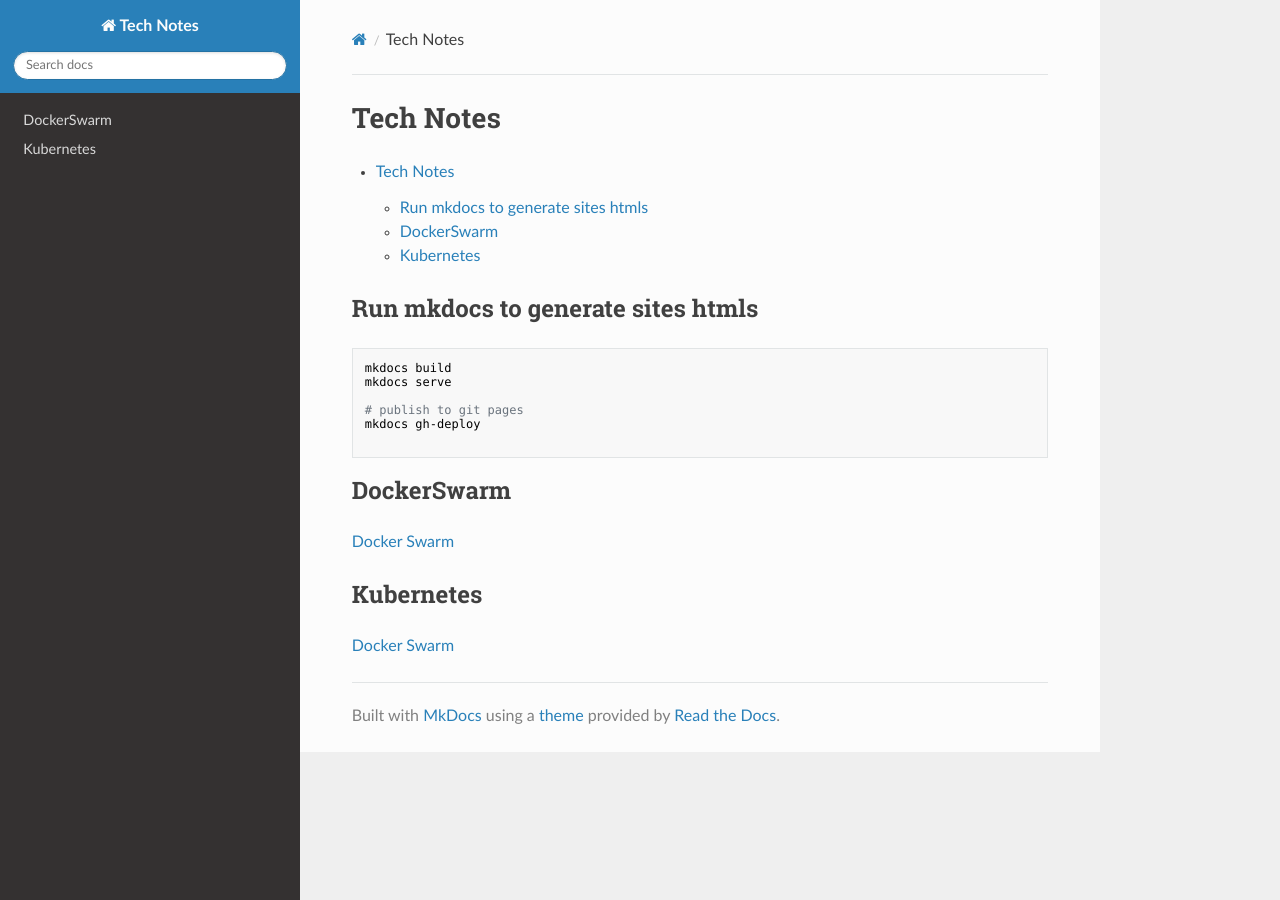
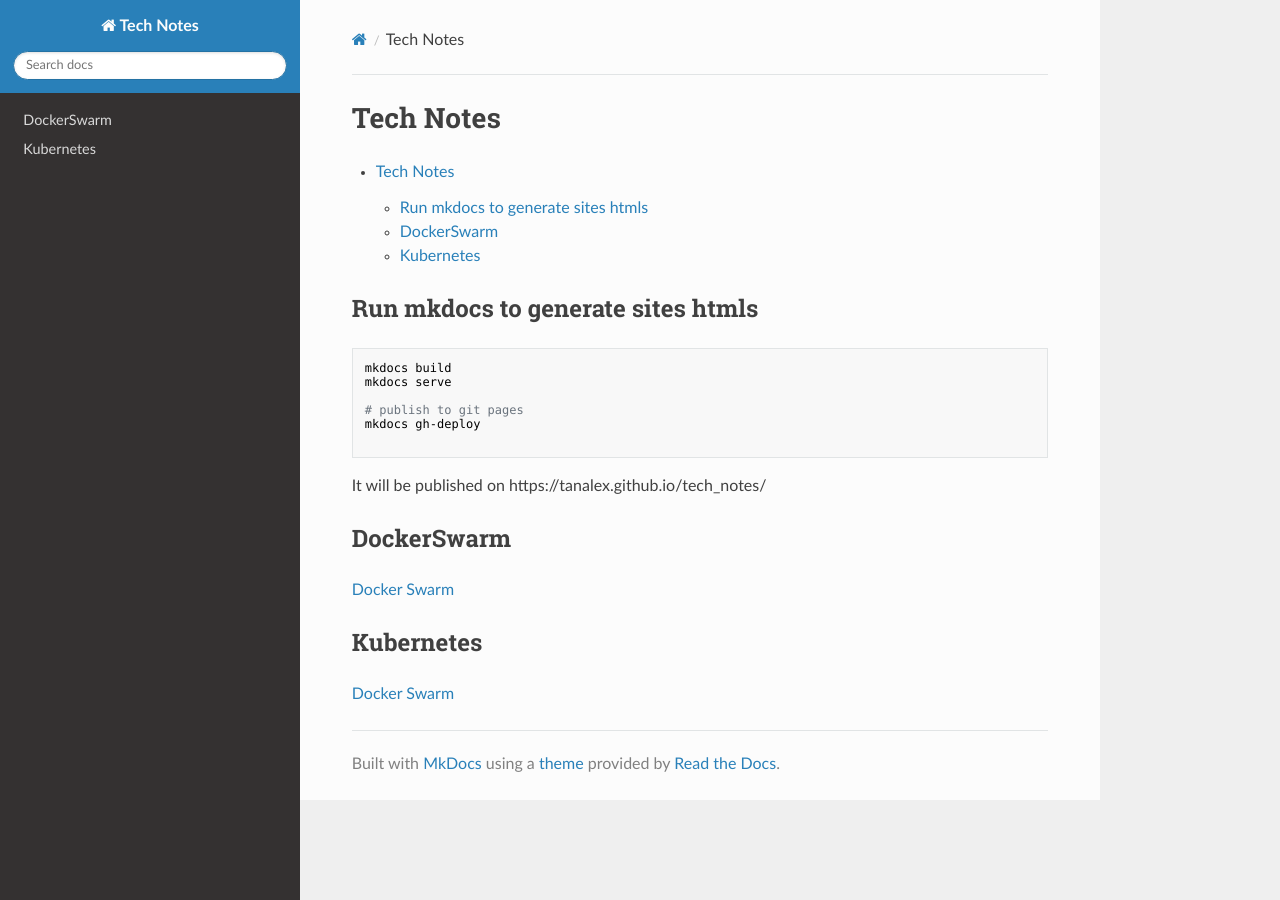
Before and after one commit to TanAlex/tech_notes, an MkDocs documentation site: the page built from docs/index.md, in a window 1280 px wide. Built offline with MkDocs 1.6.1, drawn with Linux system fonts in a browser that asks for light colours; nearby versions of some CDN libraries.

Commit message:
minor change

````diff
--- a/docs/index.md
+++ b/docs/index.md
@@ -17,6 +17,9 @@ mkdocs serve
 mkdocs gh-deploy
 
 ```
+It will be published on
+https://tanalex.github.io/tech_notes/
+
 
 ## DockerSwarm
 [Docker Swarm](docs/DockerSwarm/README.md)
````
